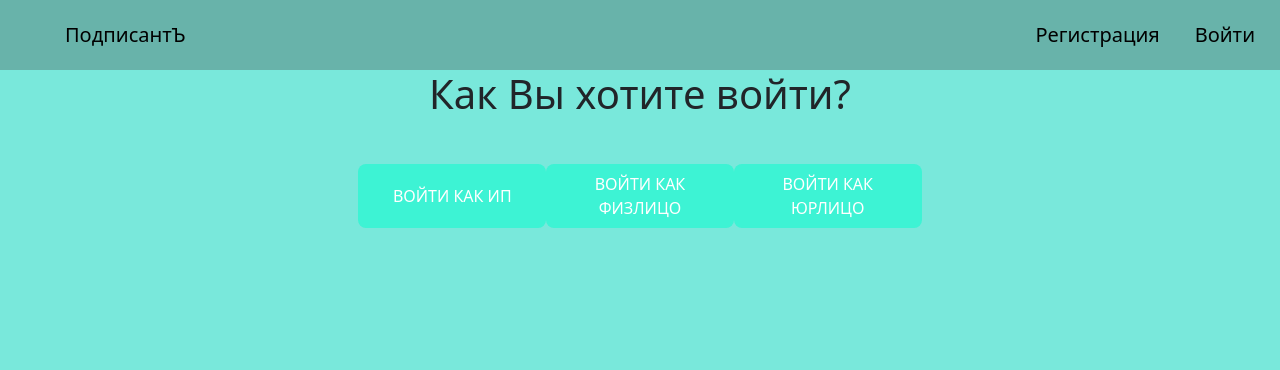
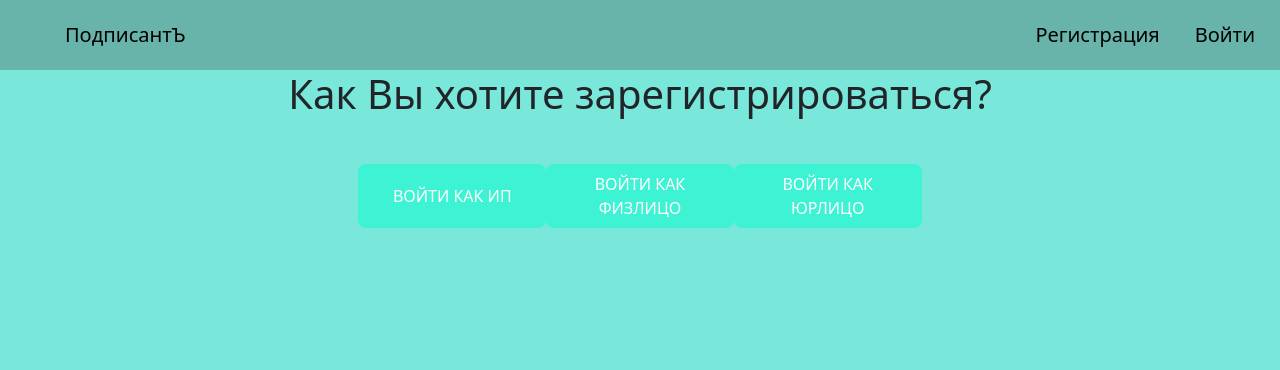
Before and after one commit to KirillTretyakov/DjangoApp, a Django app: page /registration in a window 1280 px wide. Shown: the top 370 px of the page. Run offline with Django 4.2, Linux system fonts and the light colour scheme.

Commit message:
Dasholia

```diff
--- a/main/templates/main/registration.html
+++ b/main/templates/main/registration.html
@@ -1,7 +1,7 @@
 {% extends 'main/layout.html' %}
 {% block title %}Регистрация{% endblock %}
 {% block content %}
-<h1><center>Как Вы хотите войти?</center></h1>
+<h1><center>Как Вы хотите зарегистрироваться?</center></h1>
 <div class="registrButtom">
     <button type="button" class="btn btn-primary btn-lg">ВОЙТИ КАК ИП</button>
     <button type="button" class="btn btn-primary btn-lg">ВОЙТИ КАК ФИЗЛИЦО</button>
```
